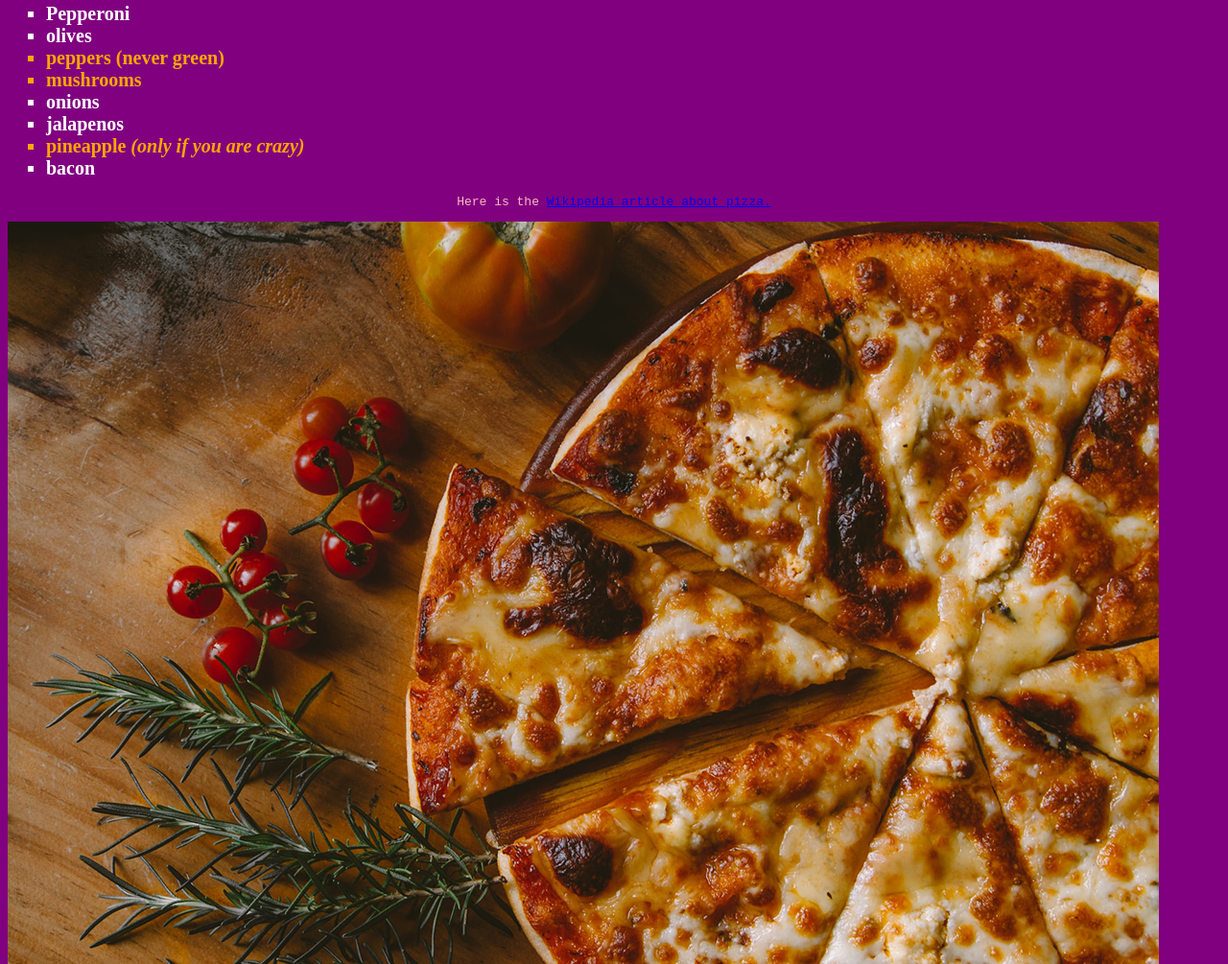
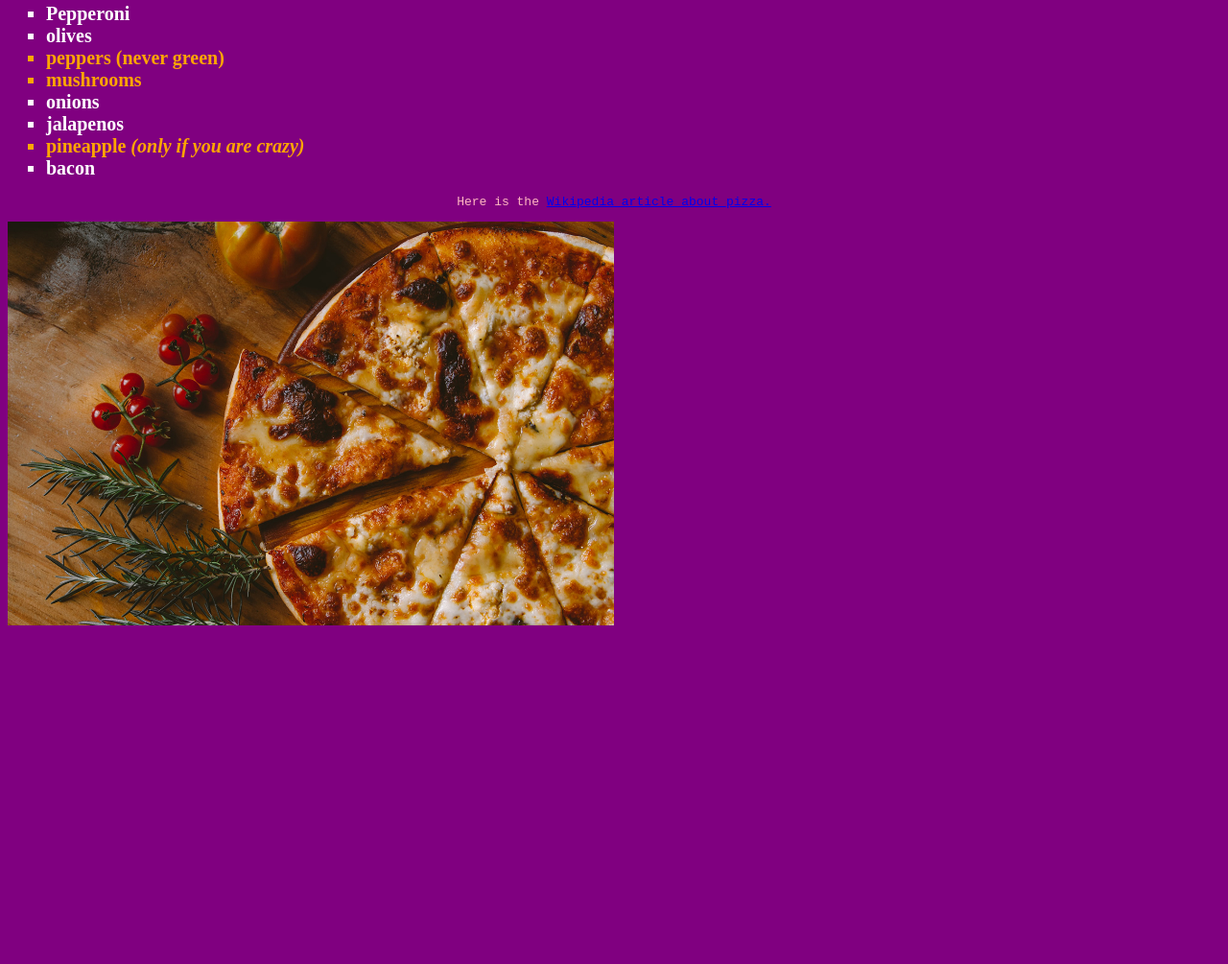
Before and after one commit to ReubenRogers/CSS-HTML, a plain HTML site: page index.html in a window 1280 px wide. Shown: the part 1795-2800 px from the top of the page at 96% size. After the commit the page ends 2459 px from the top, so only its background shows below. Drawn offline with Linux system fonts and the light colour scheme.

Commit message:
pizza class selector

```diff
--- a/index.html
+++ b/index.html
@@ -58,7 +58,7 @@
 <p>Here is the <a href="https://en.wikipedia.org/wiki/Pizza" target="_blank">Wikipedia
     article about pizza.</a></p>
 
-    <img src="images/pizza.jpg" alt="a picture of a pizza">
+    <img class="pizza" src="images/pizza.jpg" alt="a picture of a pizza">
 
 
 </body>
--- a/styles.css
+++ b/styles.css
@@ -49,3 +49,7 @@ li{
 .fave{
     color: orange;
 }
+
+.pizza{
+    width: 50%;
+}
```
